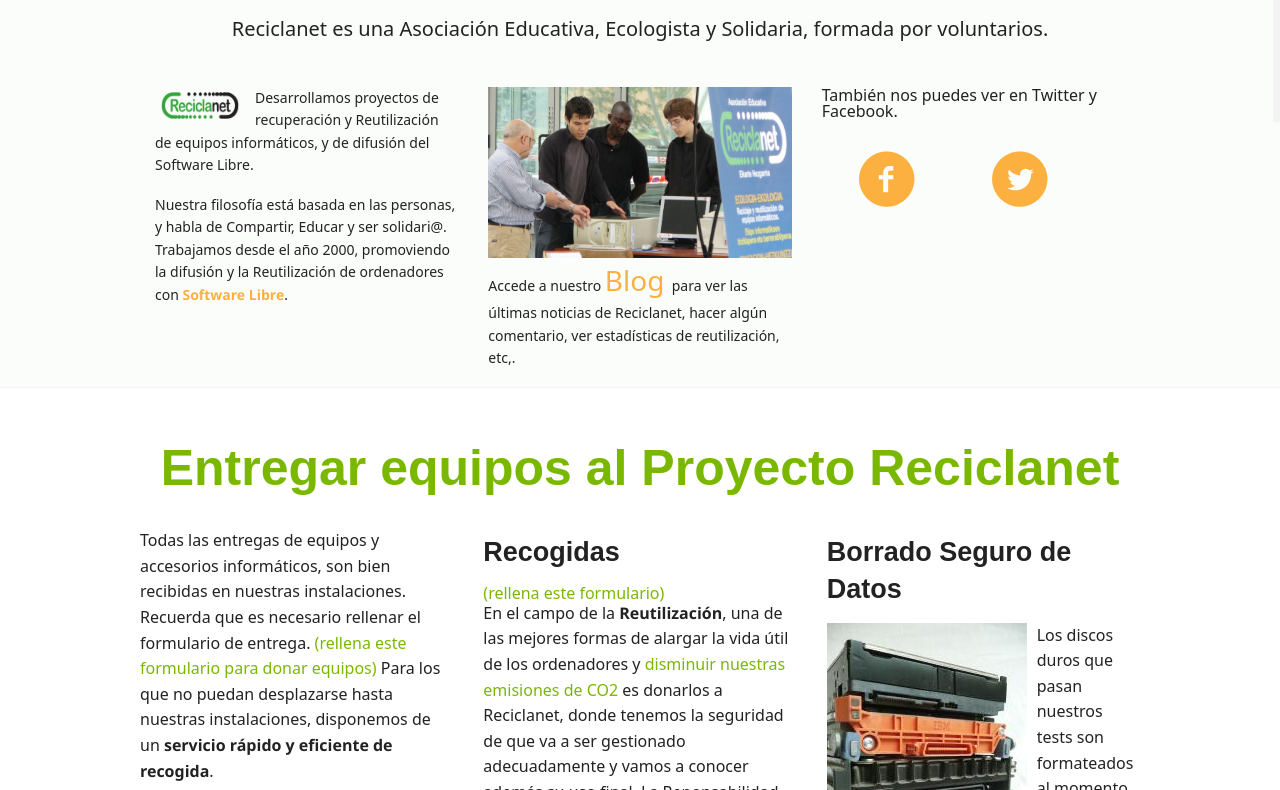
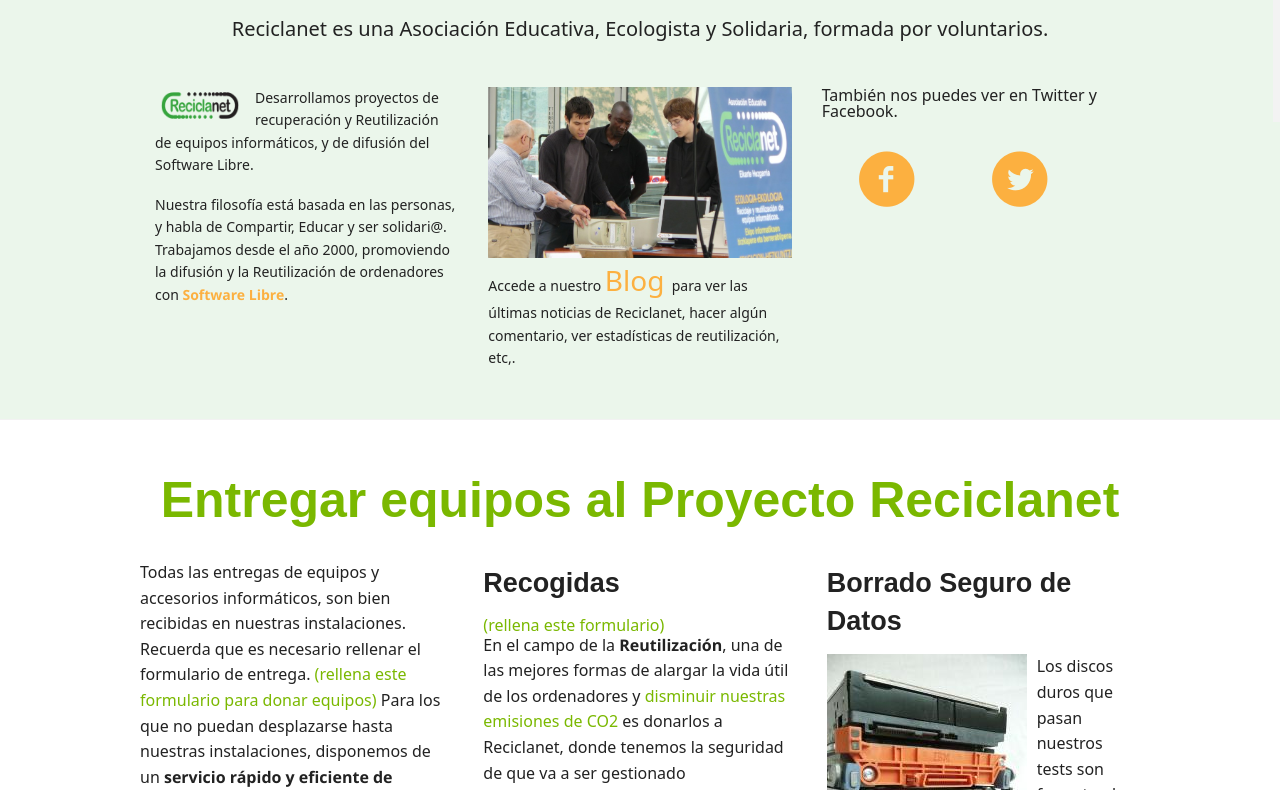
Before and after one commit to reciclanet/reciclanet.org, a plain HTML site: page index.html in a window 1280 px wide. Shown: the part 678-1468 px from the top of the page. Drawn offline with Linux system fonts and the light colour scheme; a script that the page names is missing; a web font is replaced by a local one.

```diff
--- a/css/reciclanet.css
+++ b/css/reciclanet.css
@@ -320,6 +320,7 @@ color: #f06060;
 /* Section */
 .section {
 	padding: 45px 0 0 0;
+	min-height:545px;
 }
 .section.orange {
 	background-color: #4e97cc;
@@ -327,7 +328,7 @@ color: #f06060;
 .section.gray {
 	border-top: 1px solid #f2f2f2;
 	border-bottom: 1px solid #f2f2f2;
-	background:rgba(58, 166, 64, 0.02);
+	background:rgba(58, 166, 64, 0.1);
 }
 .section .subheading {
 	font-size: 20px;
```
Also changed, not shown: favicon.ico (added).
